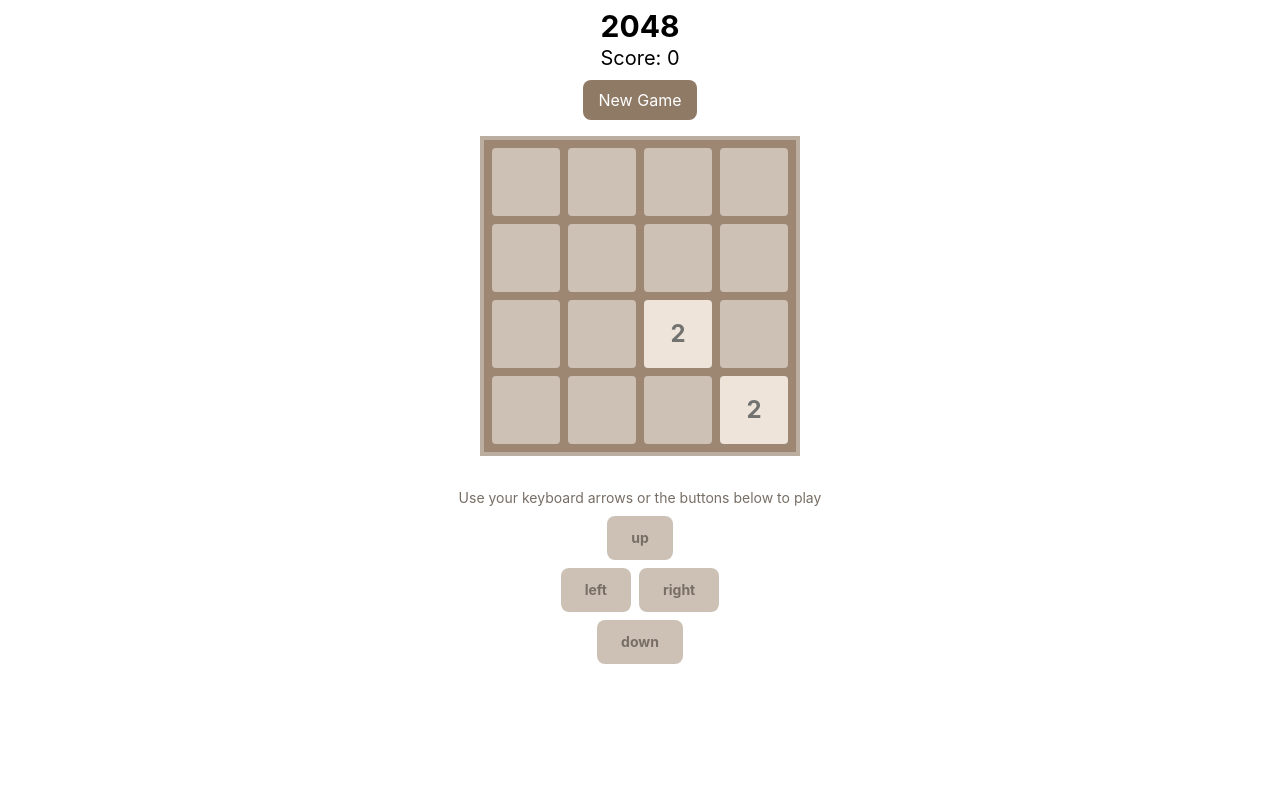
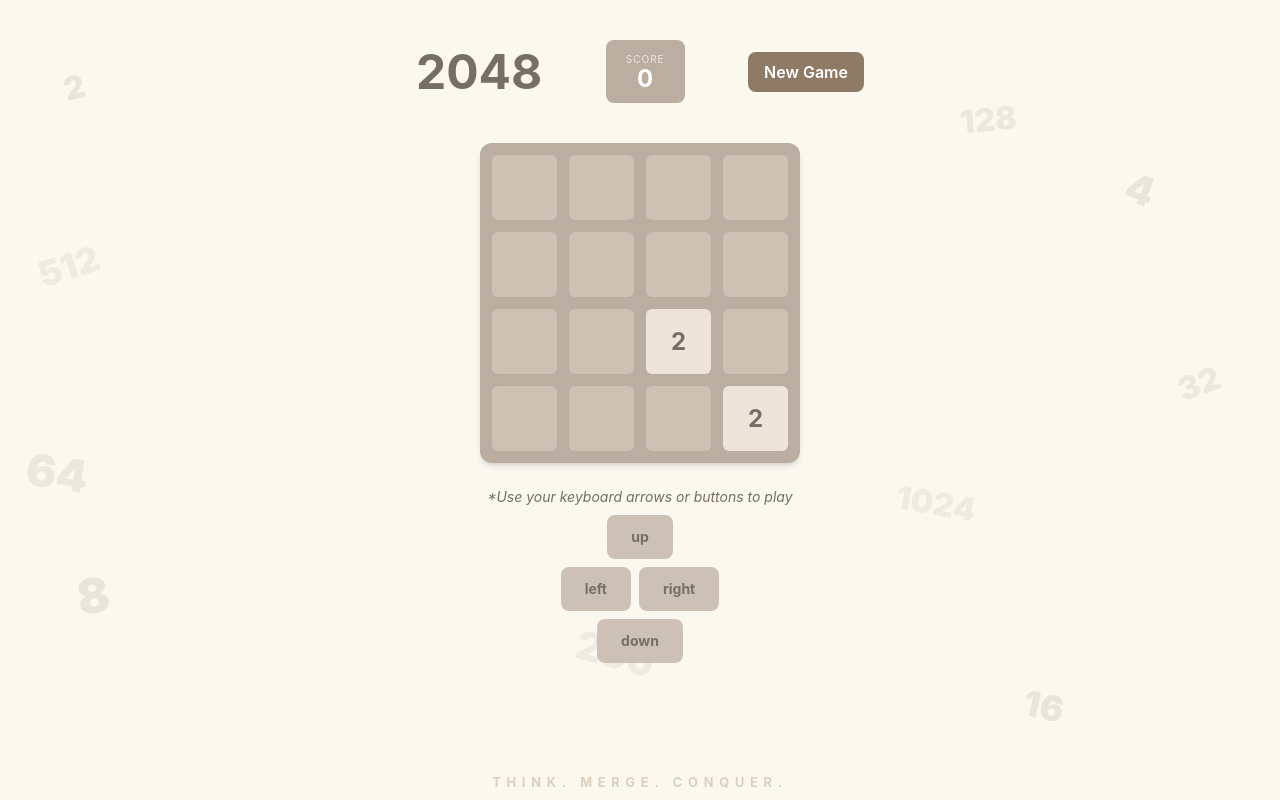
Before and after one commit to gauravv486/assignment-2048, a React (Vite) app in the folder 2048/: page / in a window 1280 px wide. Built offline with nearby package versions, Linux system fonts and the light colour scheme.

Commit message:
fix : UI

```diff
--- a/2048/src/App.jsx
+++ b/2048/src/App.jsx
@@ -1,29 +1,71 @@
 import Board from './components/Board';
 import PhoneControls from './components/PhoneControls.jsx';
 import Score from './components/Score.jsx';
-import useGame2048 from './hook/useGameLogic.js'
+import useGame2048 from './hook/useGameLogic.js';
+
+const floatingNumbers = [
+  { value: 2, top: '8%', left: '5%', size: '2rem', opacity: 0.13, rotate: -15 },
+  { value: 4, top: '20%', left: '88%', size: '2.5rem', opacity: 0.13, rotate: 20 },
+  { value: 8, top: '70%', left: '6%', size: '3rem', opacity: 0.13, rotate: -10 },
+  { value: 16, top: '85%', left: '80%', size: '2.2rem', opacity: 0.13, rotate: 12 },
+  { value: 32, top: '45%', left: '92%', size: '2rem', opacity: 0.11, rotate: -20 },
+  { value: 64, top: '55%', left: '2%', size: '2.8rem', opacity: 0.11, rotate: 8 },
+  { value: 128, top: '12%', left: '75%', size: '2rem', opacity: 0.11, rotate: -5 },
+  { value: 256, top: '78%', left: '45%', size: '2.5rem', opacity: 0.09, rotate: 15 },
+  { value: 512, top: '30%', left: '3%', size: '2.2rem', opacity: 0.09, rotate: -18 },
+  { value: 1024, top: '60%', left: '70%', size: '2rem', opacity: 0.09, rotate: 10 },
+];
 
 const App = () => {
-  const { board, score, move , resetGame} = useGame2048();
+  const { board, score, move, resetGame } = useGame2048();
 
   return (
-    <div className="flex flex-col items-center mt-2">
-      <h1 className="text-3xl font-bold">2048</h1>
+    <div className="relative min-h-screen bg-[#faf8ef] flex flex-col items-center pt-10 px-4 overflow-hidden">
 
+      {floatingNumbers.map(({ value, top, left, size, opacity, rotate }) => (
+        <span
+          key={value}
+          className="absolute font-black text-[#776e65] pointer-events-none select-none"
+          aria-hidden="true"
+          style={{ top, left, fontSize: size, opacity, transform: `rotate(${rotate}deg)` }}
+        >
+          {value}
+        </span>
+      ))}
+
+      <div
+        className="absolute bottom-2 left-1/2 -translate-x-1/2 pointer-events-none select-none"
+        aria-hidden="true"
+      >
+        <p
+          className="font-bold text-[#663605] uppercase tracking-[0.45em]"
+          style={{ opacity: 0.2, fontSize: '0.8rem' }}
+        >
+          Think. Merge. Conquer.
+        </p>
+      </div>
+
+      <div className="relative z-10 w-full max-w-md flex justify-between items-center mb-6">
+        <h1 className="text-5xl font-bold text-[#776e65]">2048</h1>
         <Score score={score} />
-
         <button
           onClick={resetGame}
-        className="mt-2 bg-[#8f7a66] text-white px-4 py-2 rounded-lg"
+          className="bg-[#8f7a66] text-white px-4 py-2 rounded-lg font-semibold hover:opacity-90 transition"
         >
           New Game
         </button>
+      </div>
 
+      <div className="relative z-10 w-full max-w-md">
         <Board board={board} />
+      </div>
+
+      <div className="relative z-10 mt-2">
         <PhoneControls onMove={move} />
+      </div>
 
     </div>
-  )
-}
+  );
+};
 
 export default App;
--- a/2048/src/components/Board.jsx
+++ b/2048/src/components/Board.jsx
@@ -4,7 +4,7 @@
     if (!board || board.length === 0) return null;
 
     return (
-        <div className="grid grid-cols-4 gap-2 bg-[#9d8772] border-4 border-[#bbada0] p-2 mt-4 w-full max-w-xs mx-auto">
+        <div className="grid grid-cols-4 gap-3 bg-[#bbada0] p-3 rounded-xl shadow-md mt-4 w-full max-w-xs mx-auto">
             {board.map((row, r) =>
                 row.map((val, c) => (
                     <Tile key={`${r}-${c}`} value={val} />
--- a/2048/src/components/PhoneControls.jsx
+++ b/2048/src/components/PhoneControls.jsx
@@ -1,8 +1,8 @@
 export default function PhoneControls({ onMove }) {
     return (
-        <div className="mt-6 flex flex-col items-center gap-2">
-            <p className="text-center text-sm text-[#776e65] mt-2">
-                Use your keyboard arrows or the buttons below to play
+        <div className="mt-2 flex flex-col items-center gap-2">
+            <p className="text-center text-sm text-[#776e65] mt-2 italic">
+                *Use your keyboard arrows or buttons to play
             </p>
             <button onClick={() => onMove("UP")} className="bg-[#cdc1b5] text-[#776e65] px-6 py-3 rounded-lg text-sm font-bold flex flex-col items-center">up</button>
 
--- a/2048/src/components/Score.jsx
+++ b/2048/src/components/Score.jsx
@@ -1,3 +1,12 @@
 export default function Score({ score }) {
-    return <h2 className="text-xl">Score: {score}</h2>;
+  return (
+    <div className="bg-[#bbada0] text-white px-5 py-3 rounded-lg flex flex-col items-center">
+      <span className="text-[10px] uppercase tracking-widest text-[#eee4da]">
+        SCORE
+      </span>
+      <span className="text-2xl font-bold leading-none">
+        {score}
+      </span>
+    </div>
+  );
 }
--- a/2048/src/components/Tile.jsx
+++ b/2048/src/components/Tile.jsx
@@ -1,37 +1,33 @@
-export default function Tile({ value }) {
-
-    const getStyle = (num) => {
-        const styles = {
-            0: { background: "#cdc1b5", color: "transparent" },
-
-            2: { background: "#eee4da", color: "#727371" },
-            4: { background: "#ece0ca", color: "#727371" },
-
-            8: { background: "#f4b17a", color: "white" },
-            16: { background: "#f59575", color: "white" },
-            32: { background: "#f57c5f", color: "white" },
-            64: { background: "#f65d3b", color: "white" },
-
-            128: { background: "#edce71", color: "white" },
-            256: { background: "#edcc63", color: "white" },
-            512: { background: "#edc651", color: "white" },
-
-            1024: { background: "#eec744", color: "white" },
-            2048: { background: "#ecc230", color: "white" },
-
-            4096: { background: "#fe3d3d", color: "white" },
-            8192: { background: "#ff2020", color: "white" },
-        };
-
-        return styles[num] || { background: "#3c3a32", color: "white" };
+const getTileStyle = (value) => {
+    const styles = {
+        0: "bg-[#cdc1b4]",
+        2: "bg-[#eee4da] text-[#776e65]",
+        4: "bg-[#ede0c8] text-[#776e65]",
+        8: "bg-[#f2b179] text-white",
+        16: "bg-[#f59563] text-white",
+        32: "bg-[#f67c5f] text-white",
+        64: "bg-[#f65e3b] text-white",
+        128: "bg-[#edcf72] text-white",
+        256: "bg-[#edcc61] text-white",
+        512: "bg-[#edc850] text-white",
+        1024: "bg-[#edc53f] text-white",
+        2048: "bg-[#edc22e] text-white",
     };
 
-    const style = getStyle(value);
+    return styles[value] || "bg-black text-white";
+};
 
+export default function Tile({ value }) {
     return (
         <div
-            style={style}
-            className="aspect-square flex items-center justify-center font-bold text-lg md:text-2xl rounded"
+            className={`
+        aspect-square
+        flex items-center justify-center
+        rounded-md
+        font-bold
+        text-lg md:text-2xl
+        ${getTileStyle(value)}
+      `}
         >
             {value !== 0 ? value : ""}
         </div>
```
Lines whose indentation alone changed are shown as unchanged.
